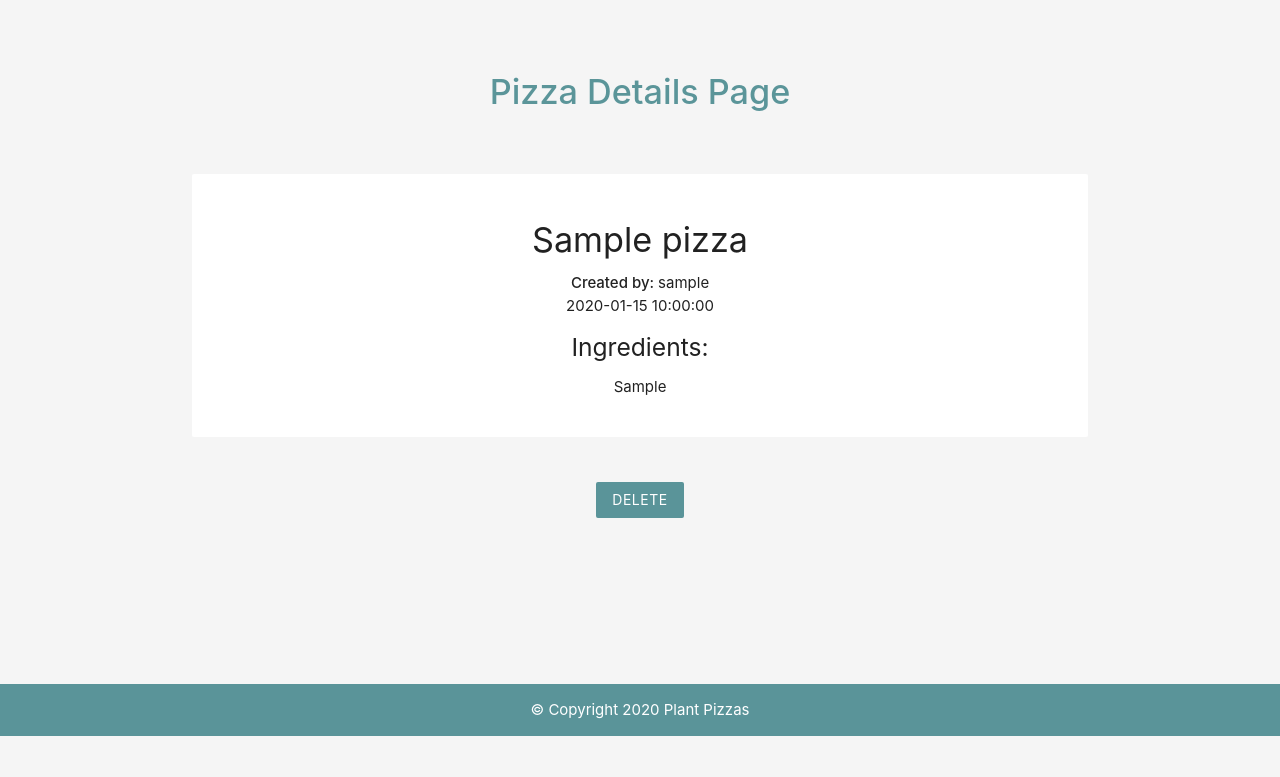
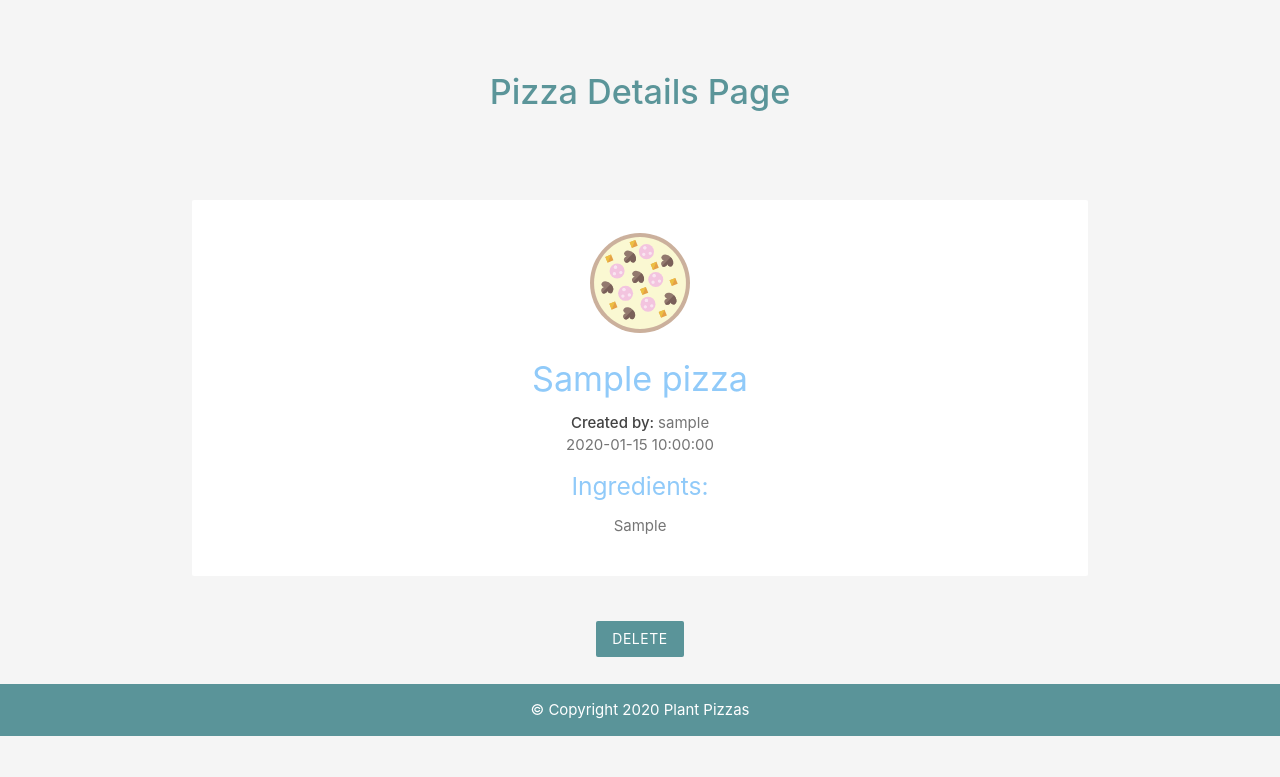
Before and after one commit to markwilde33/Plant-Pizza, a PHP site: page /details.php?id=1 in a window 1280 px wide. Shown: the part 64-841 px from the top of the page. Before the commit the page ends 800 px from the top, so only its background shows below. Run offline with PHP 8.4, Linux system fonts and the light colour scheme; tables that the repository leaves empty or names only in its code hold one stand-in row (values such as "Sample post"); a stand-in replaces the project's code that opens the database connection.

Commit message:
Added some extra styles and an image to the pizza cards across the pages. Text and headings are more appealing.

```diff
--- a/details.php
+++ b/details.php
@@ -50,12 +50,13 @@
     <h4 class="center pizza-details head-pad"> <strong> Pizza Details Page</strong></h4>
     <?php if($pizza): ?>
       <div class="card z-depth-0">
+        <img src="img/pizza.svg" alt="pizza" class="pizza">
 			 <div class="card-content center">
-        <h4><?php echo htmlspecialchars($pizza['title']); ?></h4>
-        <p><strong>Created by: </strong><?php echo htmlspecialchars($pizza['username']); ?></p>
-        <p><?php echo date($pizza['created_at']); ?></p>
-        <h5>Ingredients:</h5>
-        <ul>
+        <h4 class="blue-text text-lighten-3"><?php echo htmlspecialchars($pizza['title']); ?></h4>
+        <p class="grey-text text-darken-3"><strong>Created by: </strong><span class="grey-text text-darken-1"><?php echo htmlspecialchars($pizza['username']); ?></span></p>
+        <p class="grey-text text-darken-1"><?php echo date($pizza['created_at']); ?></p>
+        <h5 class="blue-text text-lighten-3">Ingredients:</h5>
+        <ul class="grey-text text-darken-1">
           <?php foreach(explode(',', $pizza['ingredients']) as $ing):?>
           <li>
            <?php echo htmlspecialchars($ing); ?>
--- a/style.css
+++ b/style.css
@@ -30,6 +30,16 @@ input.btn:hover {
     background-color: rgb(134, 183, 196) !important;
 }
 
+.btn {
+  text-decoration: none;
+  color: #fff;
+  background-color: #498a8fe5 !important;
+}
+
+.btn:hover {
+background-color: rgb(134, 183, 196) !important;
+}
+
 /* Link styles */
 
 nav ul li a:hover{
@@ -54,6 +64,8 @@ nav ul li a:hover{
     min-height: 220px;
   }
 
+/* Container styles */
+
   .container{
       padding-bottom: 100px;
   }
@@ -71,14 +83,14 @@ nav ul li a:hover{
   .title-style{
     color: rgb(134, 183, 196);
   }
-/* Button styles*/
 
-  .btn {
-    text-decoration: none;
-    color: #fff;
-    background-color: #498a8fe5 !important;
-  }
+/* Image styles */
 
-  .btn:hover {
-background-color: rgb(134, 183, 196) !important;
-  }
+.pizza{
+  width: 100px;
+  margin: 40px auto -30px;
+  display: block;
+  position: relative;
+ padding-top: 33px;
+ padding-bottom: 10px;
+}
```
Also changed, not shown: index.php (+4 -3 lines), img/pizza.png (added), img/pizza.svg (added).
